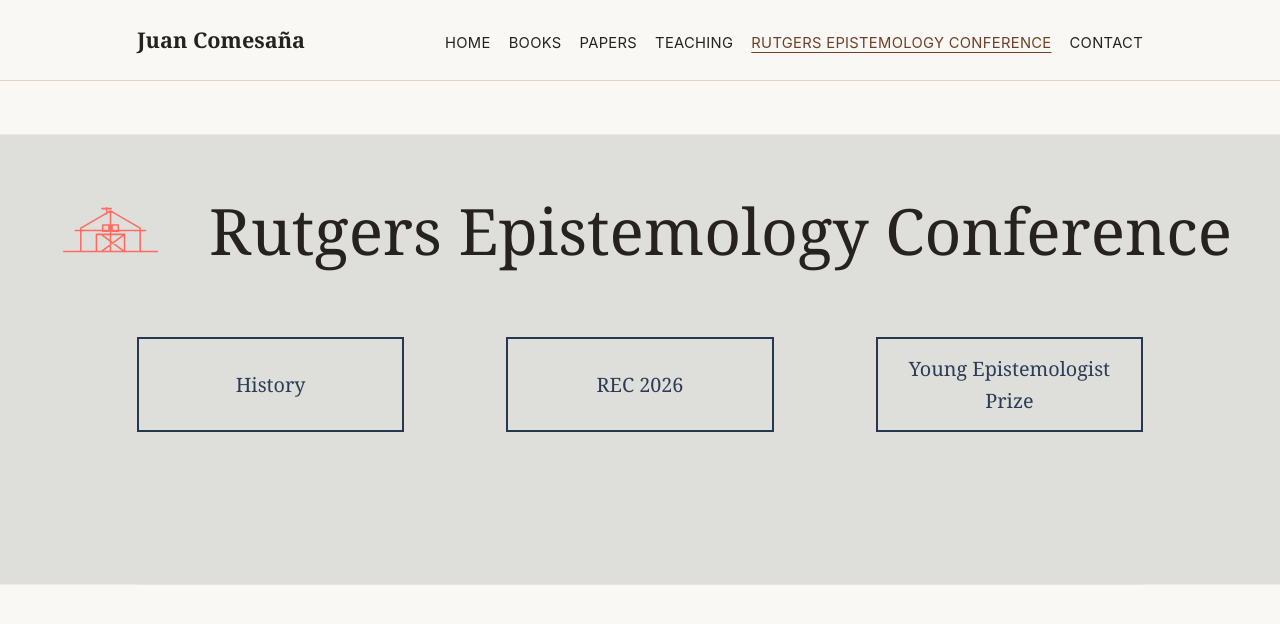
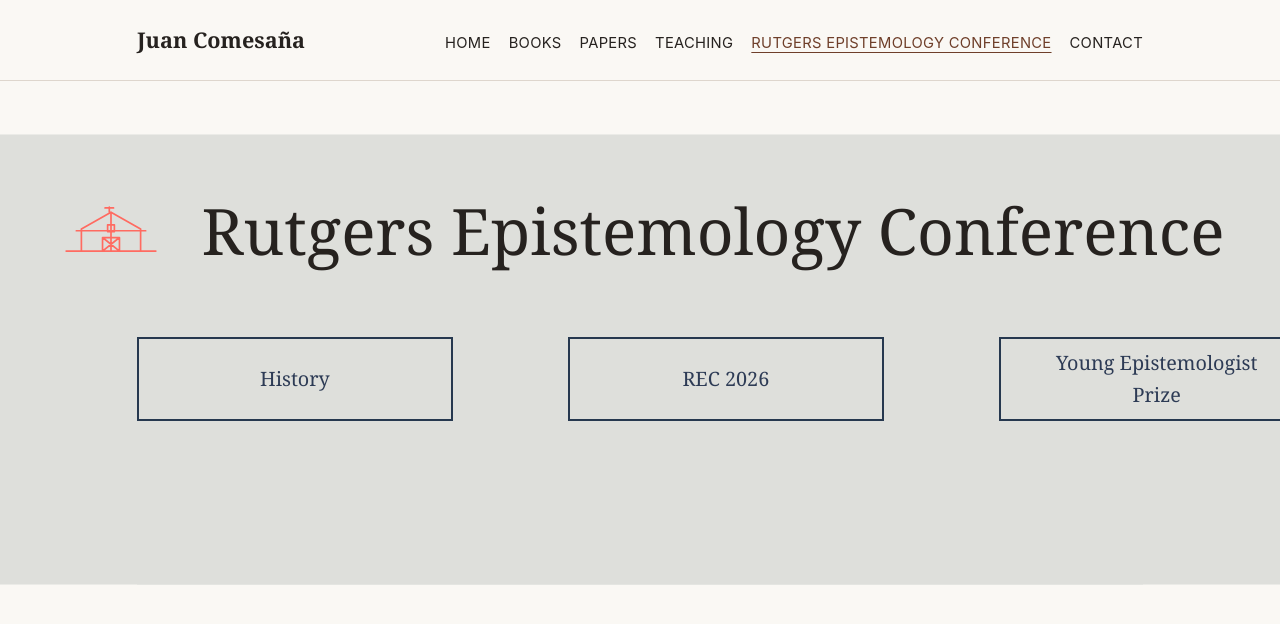
Before and after one commit to Comesana73/juancomesana.org, a Jekyll site: the page built from rec.md, in a window 1280 px wide. Shown: the top 624 px of the page. Built offline with Jekyll 4.4.1, drawn with Linux system fonts in a browser that asks for light colours.

Commit message:
Simplify REC icon and widen buttons

```diff
--- a/assets/css/site.css
+++ b/assets/css/site.css
@@ -290,13 +290,13 @@
 
 .rec-icon {
   color: #ff6b61;
-  flex: 0 0 125px;
+  flex: 0 0 110px;
   height: auto;
   stroke: currentColor;
   stroke-linecap: round;
   stroke-linejoin: round;
   stroke-width: 2;
-  width: 125px;
+  width: 110px;
 }
 
 .rec-icon path {
@@ -314,10 +314,11 @@
 
 .rec-page .button-list {
   display: grid;
-  gap: clamp(2rem, 8vw, 8rem);
-  grid-template-columns: repeat(3, minmax(0, 1fr));
+  gap: clamp(2.5rem, 9vw, 9rem);
+  grid-template-columns: repeat(3, minmax(260px, 1fr));
   margin: 0 auto;
-  max-width: 1720px;
+  max-width: 1800px;
+  width: min(92vw, 1800px);
 }
 
 .rec-page .button-list a {
@@ -328,8 +329,8 @@
   font-family: Georgia, "Times New Roman", serif;
   font-size: 1.1rem;
   justify-content: center;
-  min-height: 3.8rem;
-  padding: 0.75rem 1rem;
+  min-height: 3.15rem;
+  padding: 0.45rem 1.75rem;
   text-align: center;
 }
 
--- a/rec.md
+++ b/rec.md
@@ -8,9 +8,9 @@
 <div class="content content--center rec-page">
 
 <div class="rec-title-group">
-  <svg class="rec-icon" viewBox="0 0 160 80" role="img" aria-labelledby="rec-icon-title">
-    <title id="rec-icon-title">Line drawing of a barn</title>
-    <path d="M20 66h120M42 66V36l38-22 38 22v30M35 39h90M80 14v52M62 66V44h36v22M68 66l30-22M98 66L68 44M70 32h8v8h-8zM82 32h8v8h-8zM75 18v-8M69 11h12" />
+  <svg class="rec-icon" viewBox="0 0 130 70" role="img" aria-labelledby="rec-icon-title">
+    <title id="rec-icon-title">Simple line drawing of a barn</title>
+    <path d="M12 58h106M30 58V32l35-20 35 20v26M24 34h82M65 12v46M55 58V42h20v16M55 42l20 16M75 42L55 58M61 27h8v8h-8zM63 13v-7M58 7h10" />
   </svg>
   <h1>Rutgers Epistemology Conference</h1>
 </div>
```
